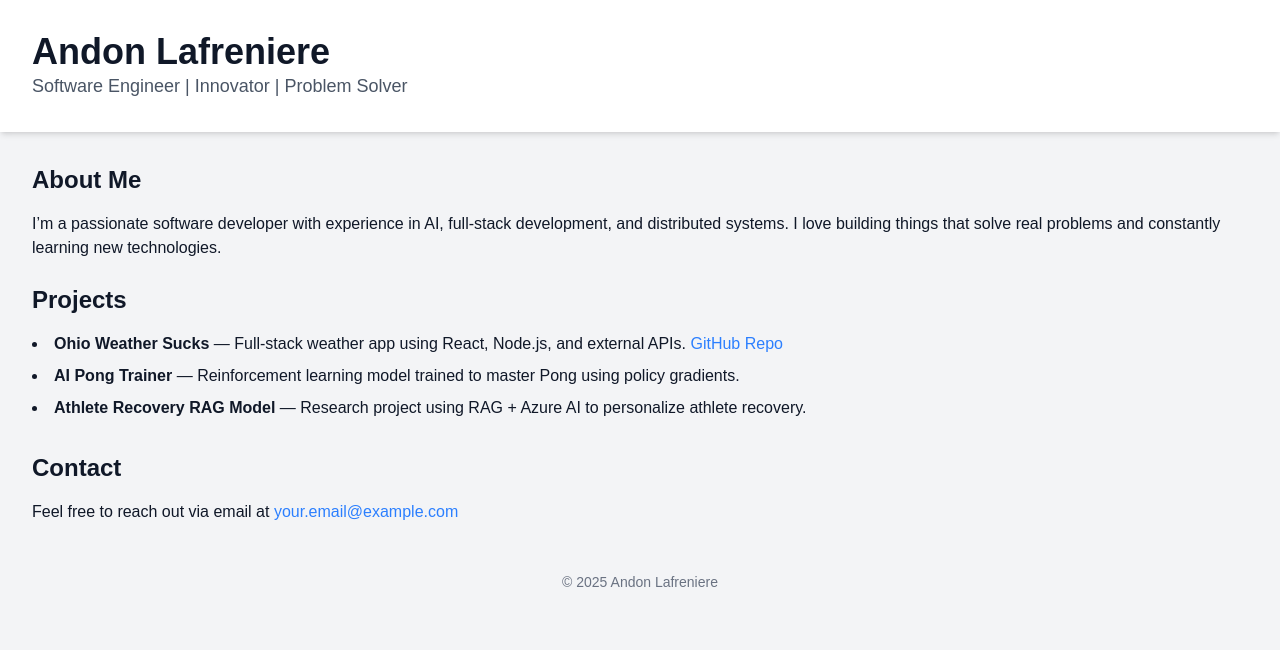
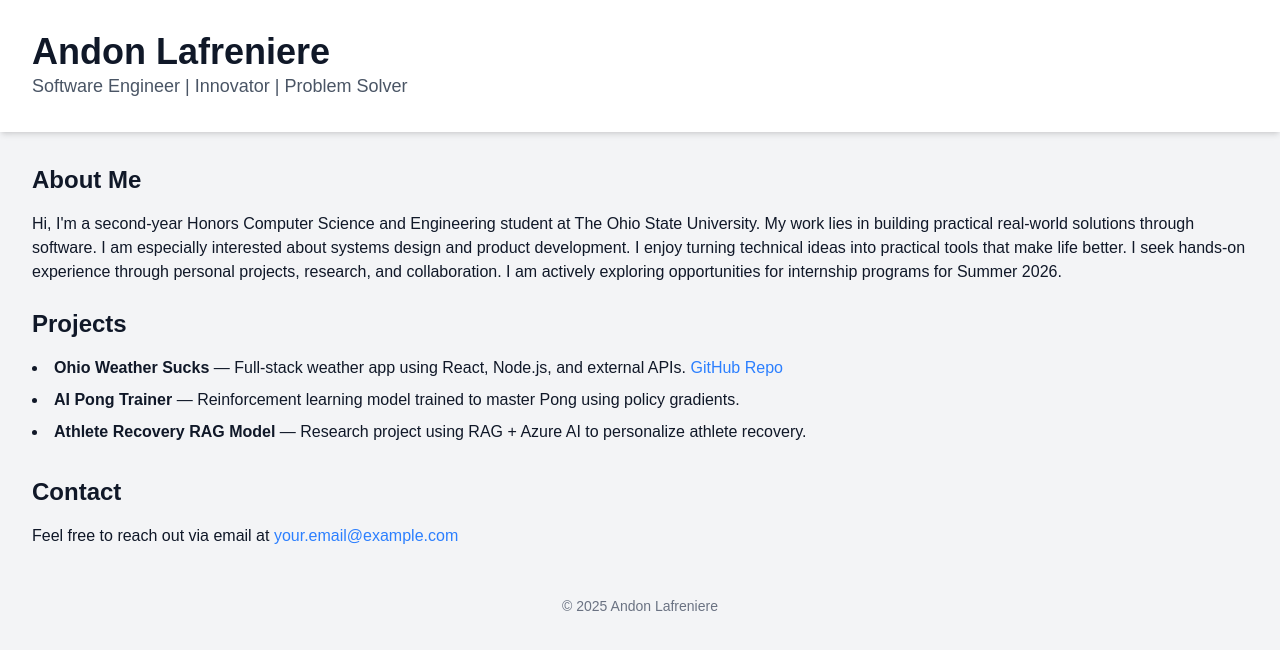
Before and after one commit to Andon-LaFreniere/andon-2025, a Next.js app: page / in a window 1280 px wide. Shown: the top 650 px of the page. Built offline with nearby package versions, Linux system fonts and the light colour scheme.

Commit message:
add about section

```diff
--- a/app/page.tsx
+++ b/app/page.tsx
@@ -11,8 +11,9 @@ export default function Home() {
       <section className="p-8">
         <h2 className="text-2xl font-semibold mb-4">About Me</h2>
         <p className="mb-6">
-          I’m a passionate software developer with experience in AI, full-stack development, and distributed systems.
-          I love building things that solve real problems and constantly learning new technologies.
+         Hi, I'm a second-year Honors Computer Science and Engineering student at The Ohio State University. My work lies in building practical real-world solutions through software. I am especially interested about systems design and product development. I enjoy turning technical ideas into practical tools that make life better.
+
+         I seek hands-on experience through personal projects, research, and collaboration. I am actively exploring opportunities for internship programs for Summer 2026.
         </p>
 
         <h2 className="text-2xl font-semibold mb-4">Projects</h2>
```
